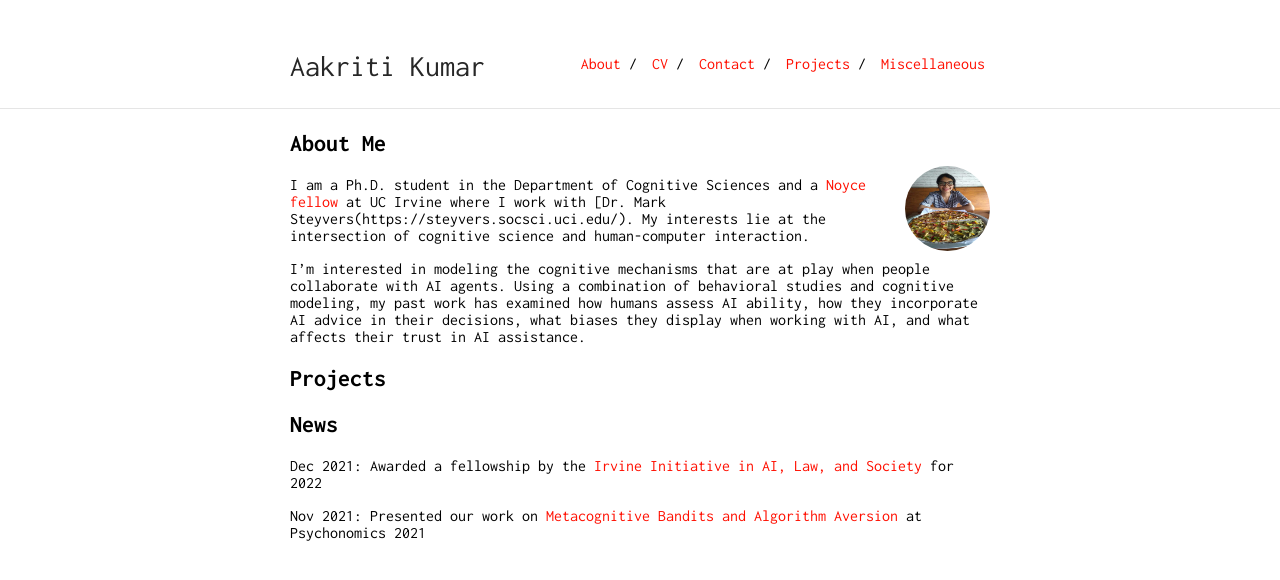
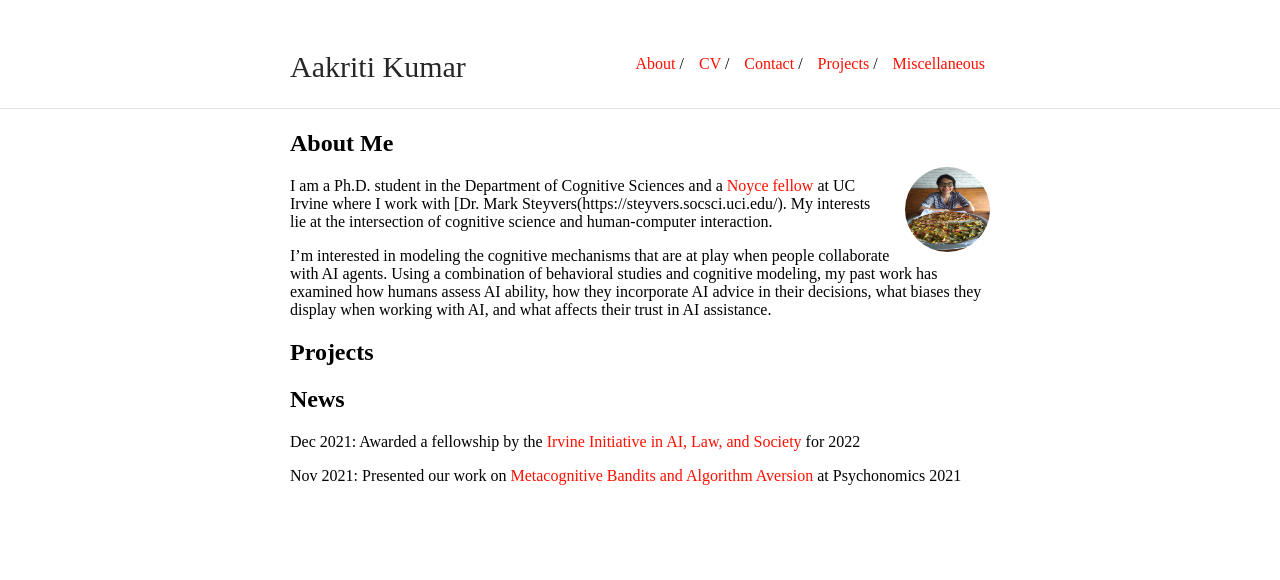
Before and after one commit to aakriti1kumar/aakriti1kumar.github.io, a Jekyll site: the page built from index.md, in a window 1280 px wide. Shown: the top 580 px of the page. Built offline with Jekyll 4.4.1, drawn with Linux system fonts in a browser that asks for light colours; our own code applies the rules of GitHub Pages for plain Markdown files.

Commit message:
Update default.html

```diff
--- a/_layouts/default.html
+++ b/_layouts/default.html
@@ -21,7 +21,7 @@
         {% assign url = site.url | append: site.baseurl | append: page.url %}
     {% endif %}
     <meta name="description" content="{{ desc }}">
-    <link href='https://fonts.googleapis.com/css?family=Inconsolata:400,700' rel='stylesheet' type='text/css'>
+    <link href='https://fonts.googleapis.com/css?family=Fira Sans:400,700' rel='stylesheet' type='text/css'>
     <link rel="alternate" type="application/rss+xml" title="{{ site.title }} RSS" href="/feed.xml" />
     <link rel="stylesheet" href="{{ site.baseurl }}/css/main.css">
     {% if site.favicon %}
```
